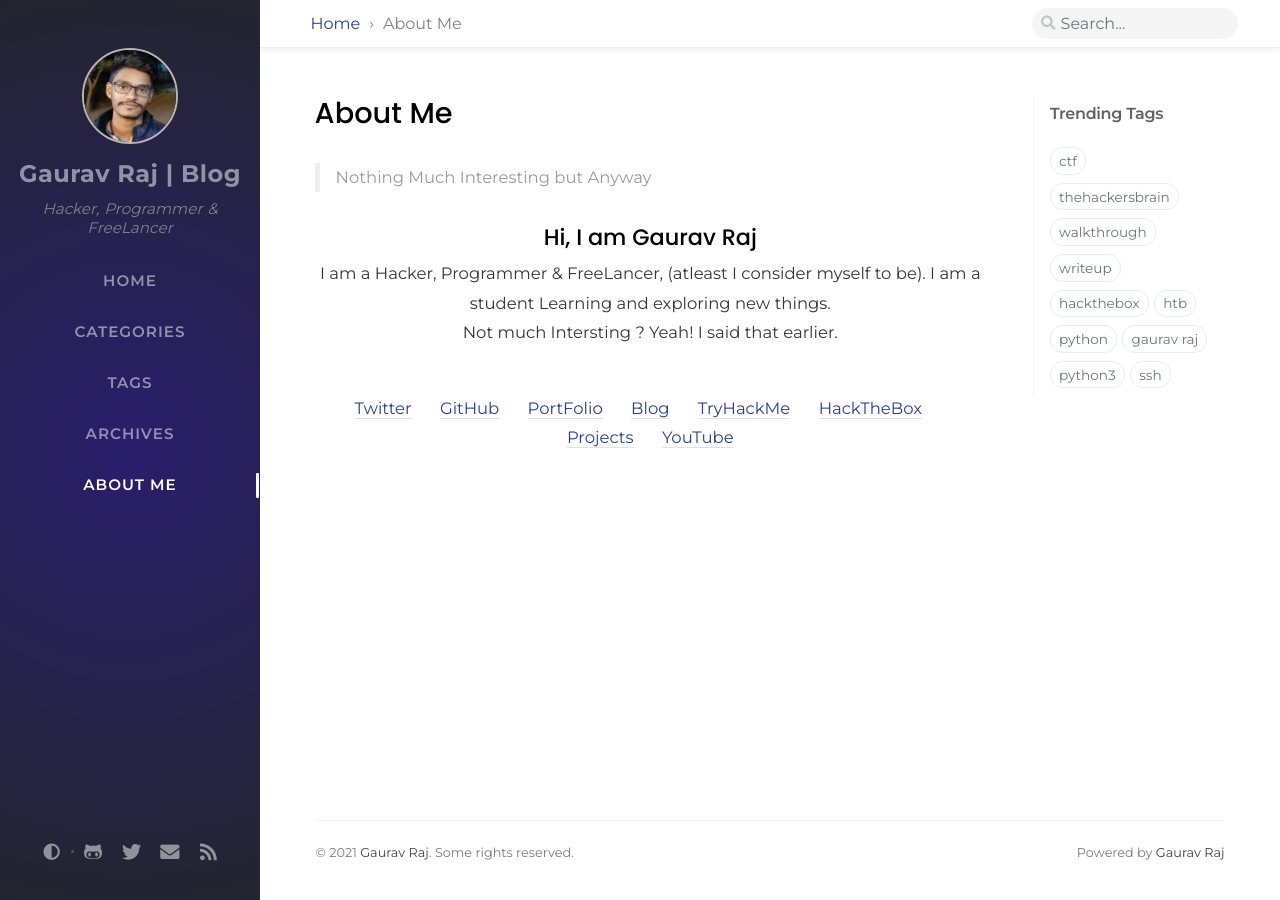
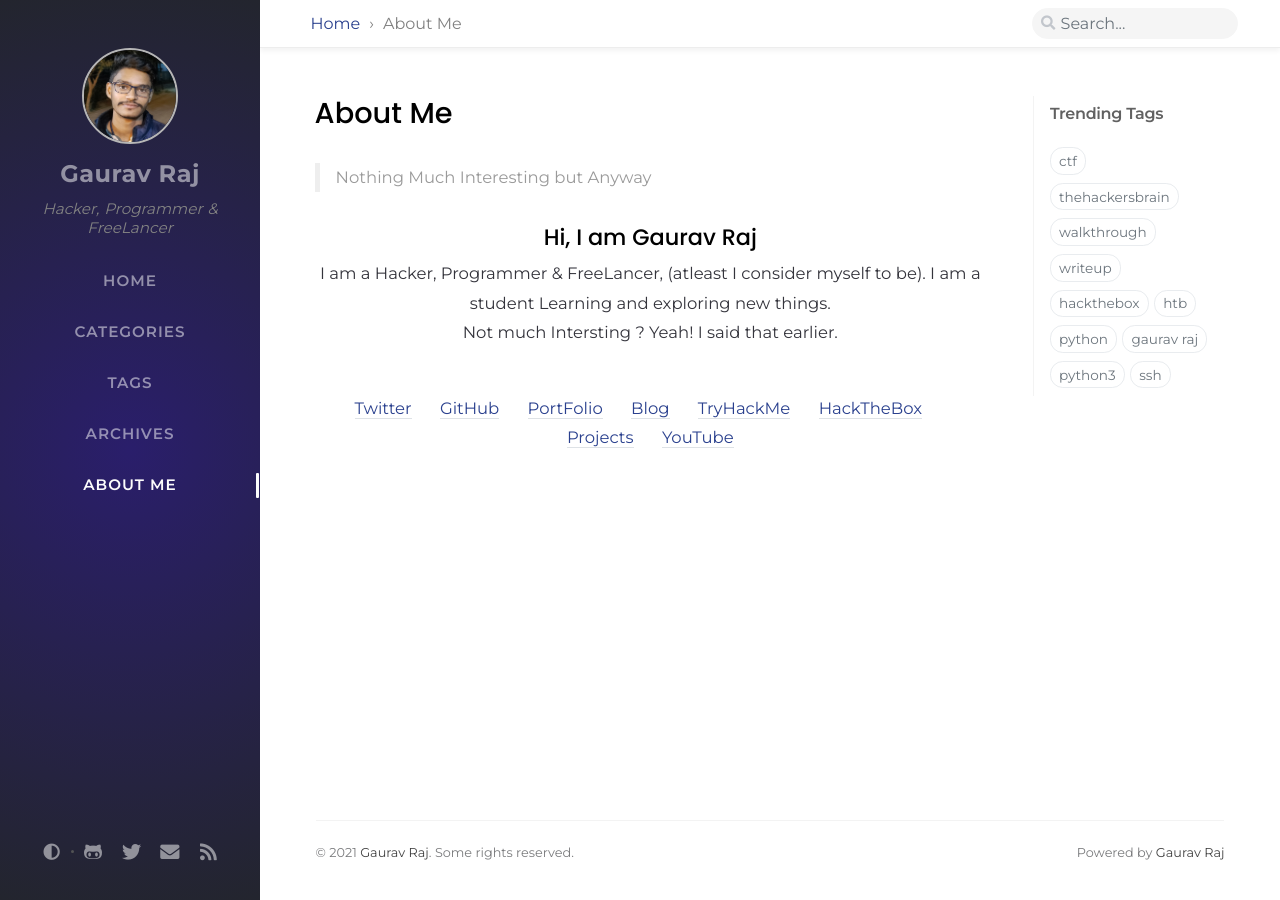
Before and after one commit to thehackersbrain/dev-backup, a Jekyll site: the page built from _tabs/about.md, in a window 1280 px wide. Built offline with Jekyll 4.4.1, drawn with Linux system fonts in a browser that asks for light colours; nearby versions of some CDN libraries; comment, search, counter and statistics services are not loaded.

Commit message:
Updated Blog Title

```diff
--- a/_config.yml
+++ b/_config.yml
@@ -15,7 +15,7 @@ timezone: Asia/Kolkata
 
 # jekyll-seo-tag settings › https://github.com/jekyll/jekyll-seo-tag/blob/master/docs/usage.md
 # --------------------------
-title: Gaurav Raj | Blog # the main title
+title: Gaurav Raj # the main title
 
 tagline: Hacker, Programmer & FreeLancer # it will display as the sub-title
 
```
